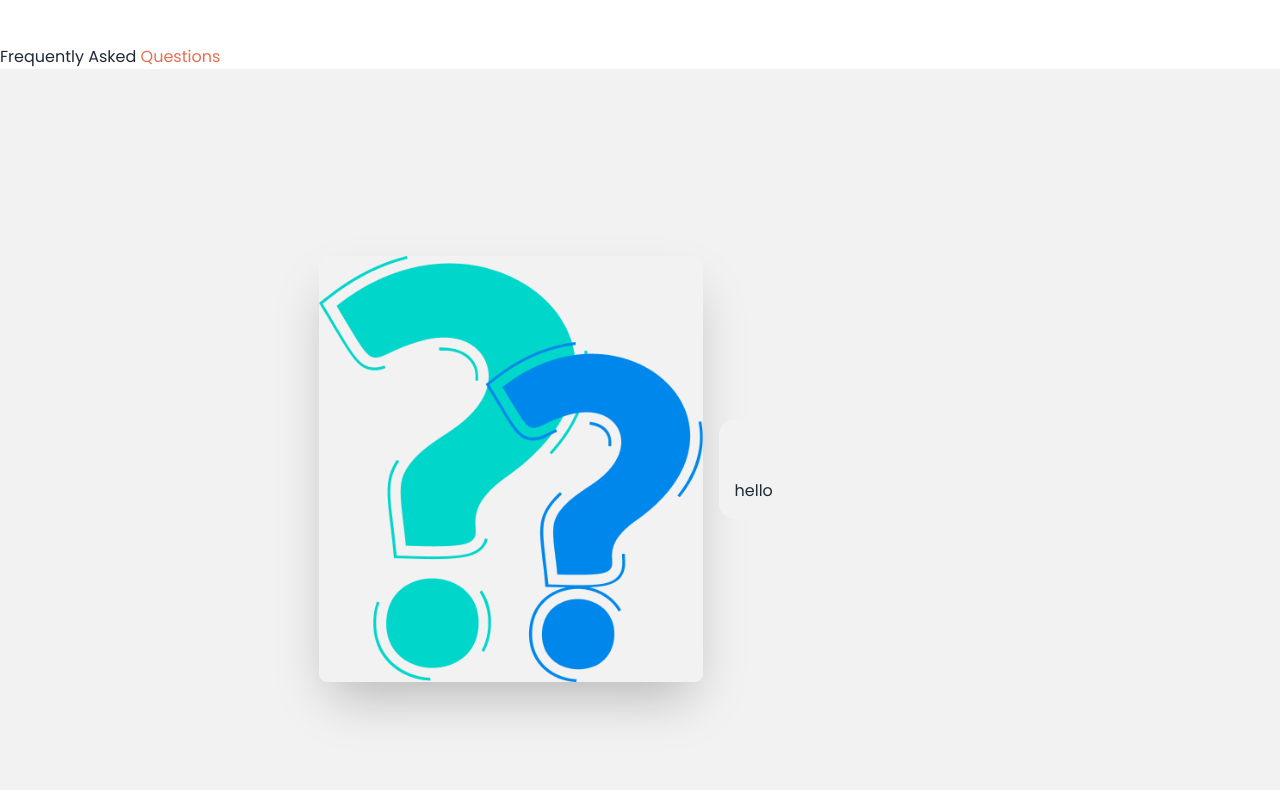
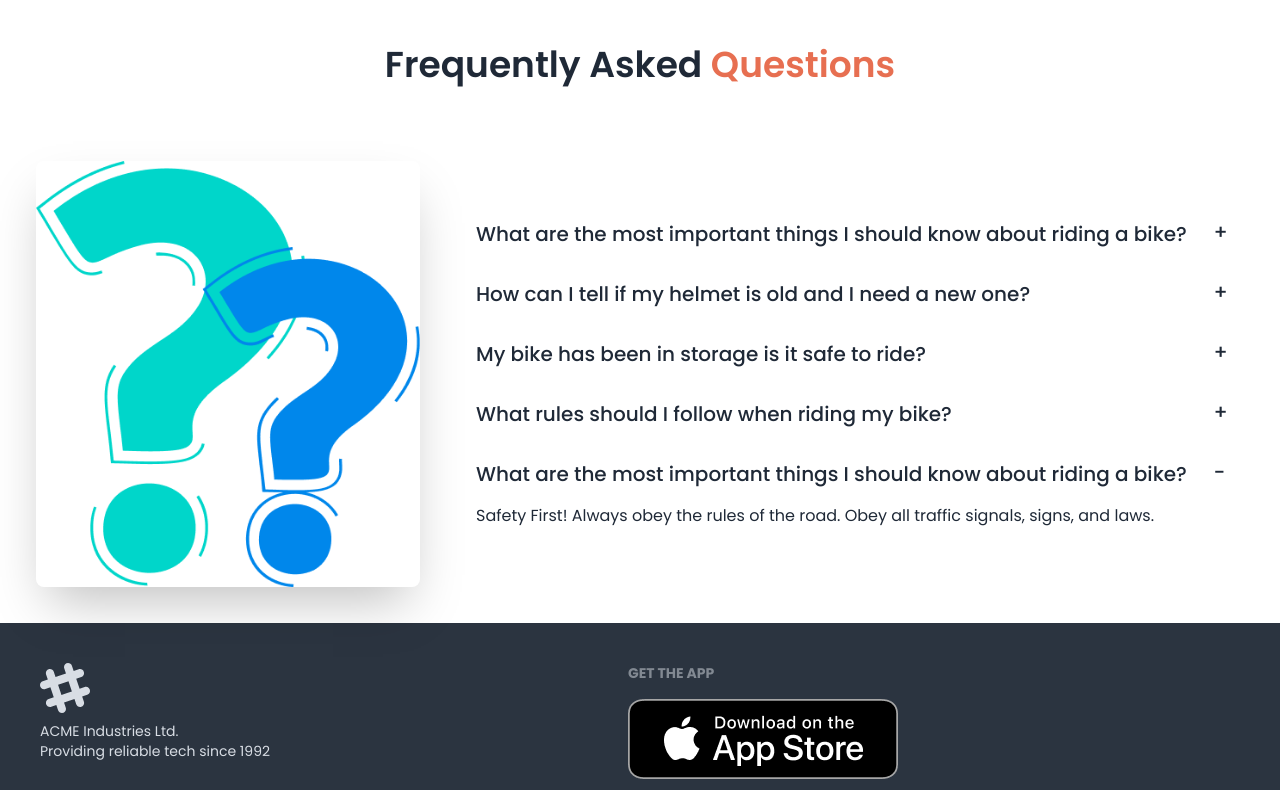
Before and after one commit to Kj-RahiL/biker-zone-daisyui, a plain HTML site: page index.html in a window 1280 px wide. Shown: the part 2610-3400 px from the top of the page. Drawn offline with nearby package versions, Linux system fonts and the light colour scheme.

Commit message:
added footer section

```diff
--- a/index.html
+++ b/index.html
@@ -220,7 +220,8 @@
         </section>
         <!-- client review -->
         <section class="my-32">
-            <h1 class="text-center text-5xl font-semibold my-10">Happy <span class="text-btn-primary">Clients says</span></h1>
+            <h1 class="text-center text-5xl font-semibold my-10">Happy <span class="text-btn-primary">Clients
+                    says</span></h1>
             <div class="p-8 grid gap-5 md:grid-cols-1 lg:grid-cols-3">
                 <!-- client review 1-->
                 <div class="card bg-base-100 border border-gray-400 p-9">
@@ -236,7 +237,7 @@
                             <input type="radio" name="rating-2" class="mask mask-star-2 bg-orange-400" />
                             <input type="radio" name="rating-2" class="mask mask-star-2 bg-orange-400" checked />
                             <input type="radio" name="rating-2" class="mask mask-star-2 bg-orange-400" />
-                            <input type="radio" name="rating-2" class="mask mask-star-2 bg-orange-400"  />
+                            <input type="radio" name="rating-2" class="mask mask-star-2 bg-orange-400" />
                         </div>
                         <div class="text-center">
                             <h3 class="text-sm font-semibold text-info">Ragina Miles</h3>
@@ -261,7 +262,7 @@
                             <input type="radio" name="rating-2" class="mask mask-star-2 bg-orange-400" />
                             <input type="radio" name="rating-2" class="mask mask-star-2 bg-orange-400" />
                             <input type="radio" name="rating-2" class="mask mask-star-2 bg-orange-400" />
-                            <input type="radio" name="rating-2" class="mask mask-star-2 bg-orange-400" checked  />
+                            <input type="radio" name="rating-2" class="mask mask-star-2 bg-orange-400" checked />
                         </div>
                         <div class="text-center">
                             <h3 class="text-sm font-semibold text-info">Ragina Miles</h3>
@@ -301,35 +302,72 @@
         </section>
         <!-- FAQ-->
         <section>
-           <h1>Frequently Asked <span class="text-btn-primary">Questions</span></h1>
-           <div class="hero min-h-screen bg-base-200">
-            <div class="hero-content flex-col lg:flex-row">
+            <h1 class="text-4xl text-center font-semibold my-10">Frequently Asked <span
+                    class="text-btn-primary">Questions</span></h1>
+            <div class="hero p-5 ">
+                <div class="hero-content flex-col lg:flex-row gap-10">
                     <img src="/images/others/faq.png" class="max-w-sm rounded-lg shadow-2xl" />
-              <div class="collapse bg-base-200">
-                <input type="radio" name="my-accordion-1" checked="checked" />
+                    <div>
+                        <!-- faq1 -->
+                        <div class="collapse collapse-plus ">
+                            <input type="radio" name="my-accordion-3" checked="checked" />
                             <div class="collapse-title text-xl font-medium">
-                  <Translate text="Click to open this one and close others" />
+                                What are the most important things I should
+                                know about riding a bike?
                             </div>
                             <div class="collapse-content">
-                  <p>hello</p>
+                                <p>Safety First! Always obey the rules of the road. Obey all traffic signals, signs, and
+                                    laws. Get in the mindset of “driving” your bike—not just “riding” your bike. This
+                                    will help you be a more focused and legally compliant bike rider. </p>
                             </div>
                         </div>
-              <div class="collapse bg-base-200">
-                <input type="radio" name="my-accordion-1" />
+                        <!-- faq2 -->
+                        <div class="collapse collapse-plus">
+                            <input type="radio" name="my-accordion-3" checked="checked" />
                             <div class="collapse-title text-xl font-medium">
-                  <Translate text="Click to open this one and close others" />
+                                How can I tell if my helmet is old and I need a
+                                new one?
                             </div>
                             <div class="collapse-content">
-                  <p>hello</p>
+                                <p>Safety First! Always obey the rules of the road. Obey all traffic signals, signs, and
+                                    laws. Get in the mindset of “driving” your bike—not just “riding” your bike. This
+                                    will help you be a more focused and legally compliant bike rider. </p>
+                            </div>
+                            <!-- faq-3 -->
+                        </div>
+                        <div class="collapse collapse-plus">
+                            <input type="radio" name="my-accordion-3" checked="checked" />
+                            <div class="collapse-title text-xl font-medium">
+                                My bike has been in storage is it safe to ride?
+                            </div>
+                            <div class="collapse-content">
+                                <p>Safety First! Always obey the rules of the road. Obey all traffic signals, signs, and
+                                    laws. Get in the mindset of “driving” your bike—not just “riding” your bike. This
+                                    will help you be a more focused and legally compliant bike rider. </p>
+                            </div>
+                            <!-- faq4 -->
+                        </div>
+                        <div class="collapse collapse-plus">
+                            <input type="radio" name="my-accordion-3" checked="checked" />
+                            <div class="collapse-title text-xl font-medium">
+                                What rules should I follow when riding my bike?
+                            </div>
+                            <div class="collapse-content">
+                                <p>Safety First! Always obey the rules of the road. Obey all traffic signals, signs, and
+                                    laws. Get in the mindset of “driving” your bike—not just “riding” your bike. </p>
                             </div>
                         </div>
-              <div class="collapse bg-base-200">
-                <input type="radio" name="my-accordion-1" />
+                        <!-- faq5 -->
+                        <div class="collapse collapse-plus">
+                            <input type="radio" name="my-accordion-3" checked="checked" />
                             <div class="collapse-title text-xl font-medium">
-                  <Translate text="Click to open this one and close others" />
+                                What are the most important things I should
+                                know about riding a bike?
                             </div>
                             <div class="collapse-content">
-                  <p>hello</p>
+                                <p>Safety First! Always obey the rules of the road. Obey all traffic signals, signs, and
+                                    laws. </p>
+                            </div>
                         </div>
                     </div>
                 </div>
@@ -337,7 +375,20 @@
         </section>
     </main>
 
-    <footer></footer>
+    <footer class="footer p-10 bg-neutral text-neutral-content">
+        <div>
+          <svg width="50" height="50" viewBox="0 0 24 24" xmlns="http://www.w3.org/2000/svg" fill-rule="evenodd" clip-rule="evenodd" class="fill-current"><path d="M22.672 15.226l-2.432.811.841 2.515c.33 1.019-.209 2.127-1.23 2.456-1.15.325-2.148-.321-2.463-1.226l-.84-2.518-5.013 1.677.84 2.517c.391 1.203-.434 2.542-1.831 2.542-.88 0-1.601-.564-1.86-1.314l-.842-2.516-2.431.809c-1.135.328-2.145-.317-2.463-1.229-.329-1.018.211-2.127 1.231-2.456l2.432-.809-1.621-4.823-2.432.808c-1.355.384-2.558-.59-2.558-1.839 0-.817.509-1.582 1.327-1.846l2.433-.809-.842-2.515c-.33-1.02.211-2.129 1.232-2.458 1.02-.329 2.13.209 2.461 1.229l.842 2.515 5.011-1.677-.839-2.517c-.403-1.238.484-2.553 1.843-2.553.819 0 1.585.509 1.85 1.326l.841 2.517 2.431-.81c1.02-.33 2.131.211 2.461 1.229.332 1.018-.21 2.126-1.23 2.456l-2.433.809 1.622 4.823 2.433-.809c1.242-.401 2.557.484 2.557 1.838 0 .819-.51 1.583-1.328 1.847m-8.992-6.428l-5.01 1.675 1.619 4.828 5.011-1.674-1.62-4.829z"></path></svg>
+          <p>ACME Industries Ltd.<br/>Providing reliable tech since 1992</p>
+        </div>
+        <div>
+          <span class="footer-title">Get The App</span>
+          <div class="grid grid-cols-1 lg:grid-cols-1 gap-4">
+            <a><img src="./images/others/ios.png" alt=""></a>
+            <a><img src="./images/others/android.png" alt=""></a>
+
+          </div>
+        </div>
+      </footer>
 </body>
 
 </html>
```
Lines whose indentation alone changed are shown as unchanged.
